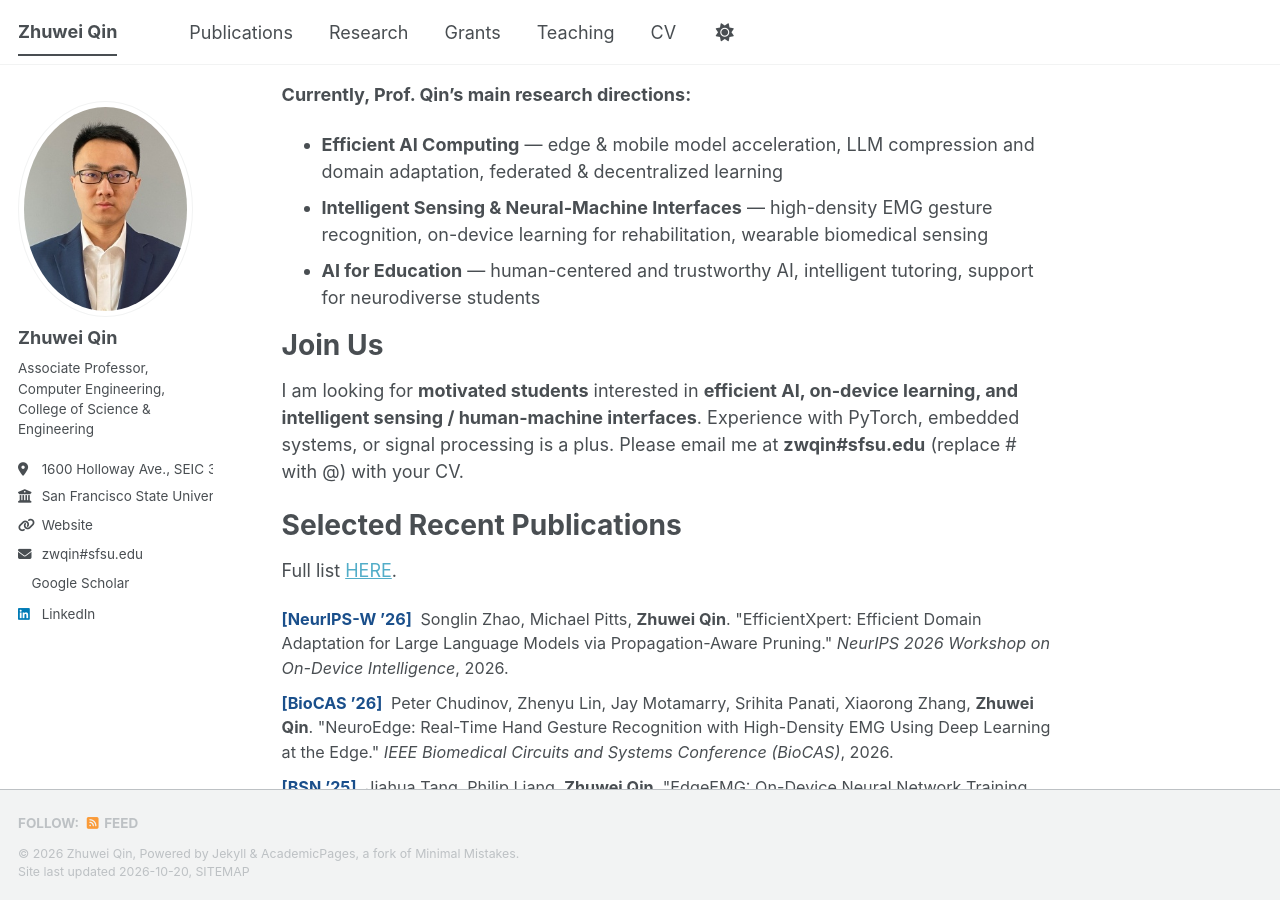
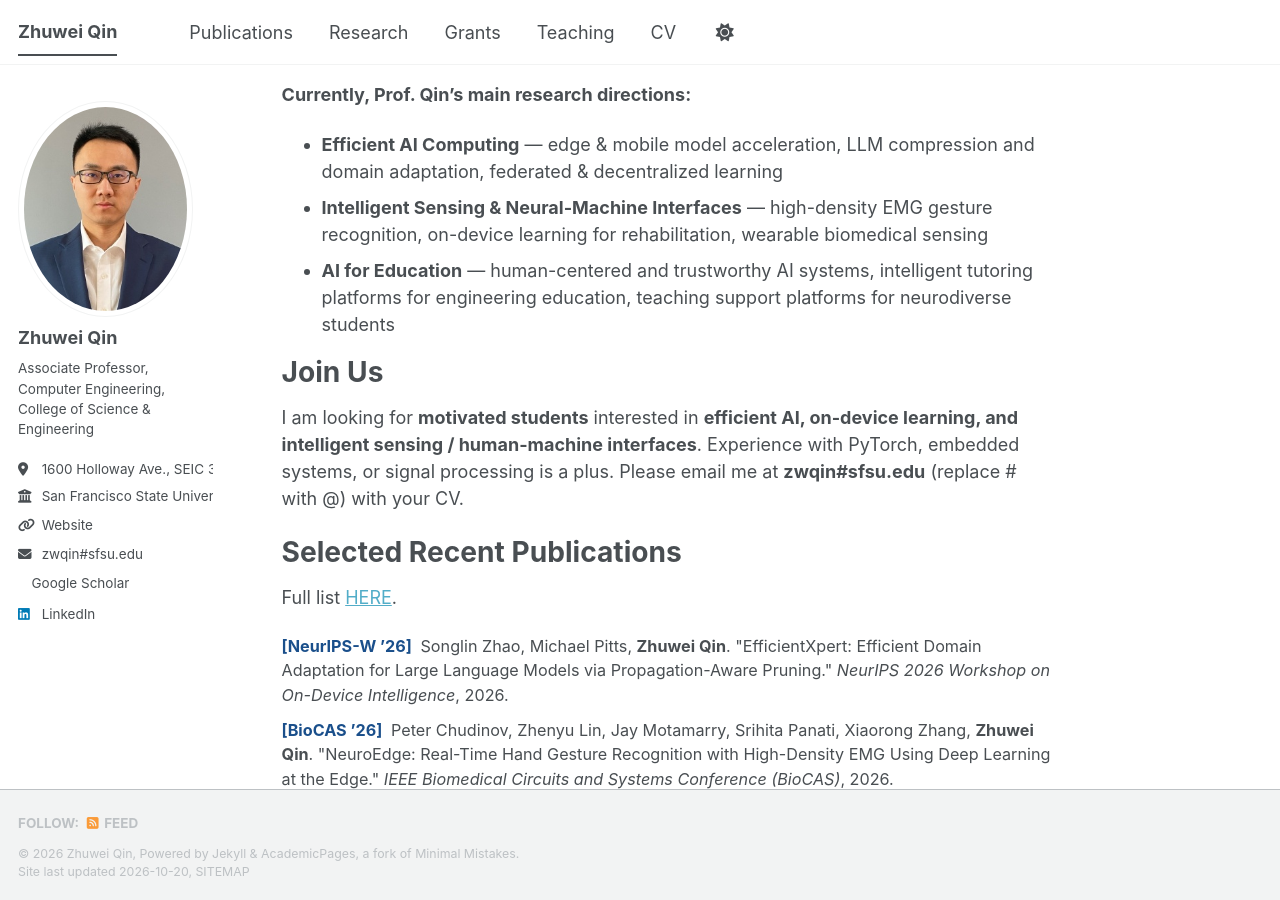
Before and after one commit to ZhuweiQin/ZhuweiQin.github.io, a Jekyll site: the page built from _pages/about.md, in a window 1280 px wide and 900 px high, scrolled down 508 px. Built offline with Jekyll 4.4.1, drawn with Linux system fonts in a browser that asks for light colours; a style sheet for code colours, icons or effects is not loaded.

Commit message:
About: refine AI-for-education direction (EN and ZH)

```diff
--- a/_pages/about.md
+++ b/_pages/about.md
@@ -22,7 +22,7 @@ Zhuwei Qin received his Ph.D. in Electrical and Computer Engineering from George
 **Currently, Prof. Qin's main research directions:**
 - **Efficient AI Computing** — edge & mobile model acceleration, LLM compression and domain adaptation, federated & decentralized learning
 - **Intelligent Sensing & Neural-Machine Interfaces** — high-density EMG gesture recognition, on-device learning for rehabilitation, wearable biomedical sensing
-- **AI for Education** — human-centered and trustworthy AI, intelligent tutoring, support for neurodiverse students
+- **AI for Education** — human-centered and trustworthy AI systems, intelligent tutoring platforms for engineering education, teaching support platforms for neurodiverse students
 
 </div>
 
```
Also changed, not shown: other parts of _pages/about.md (+1 -1 lines).
